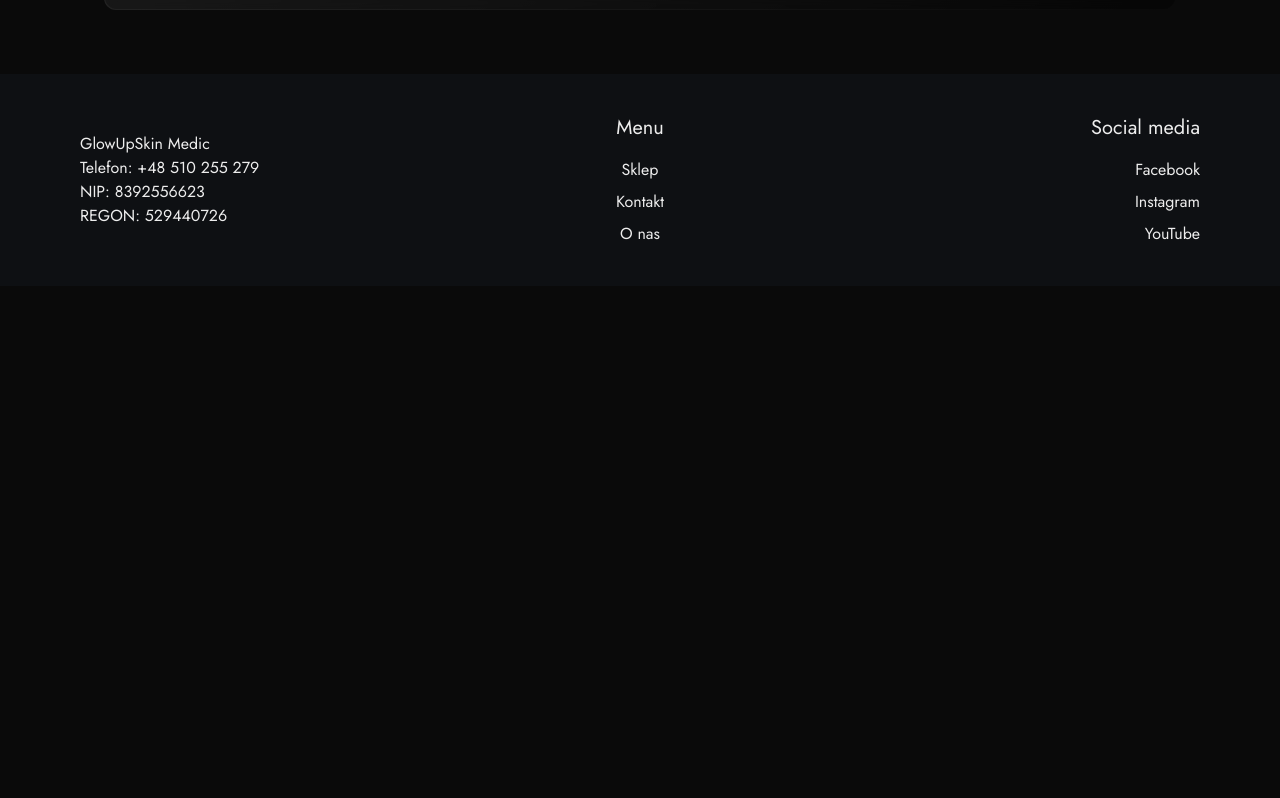
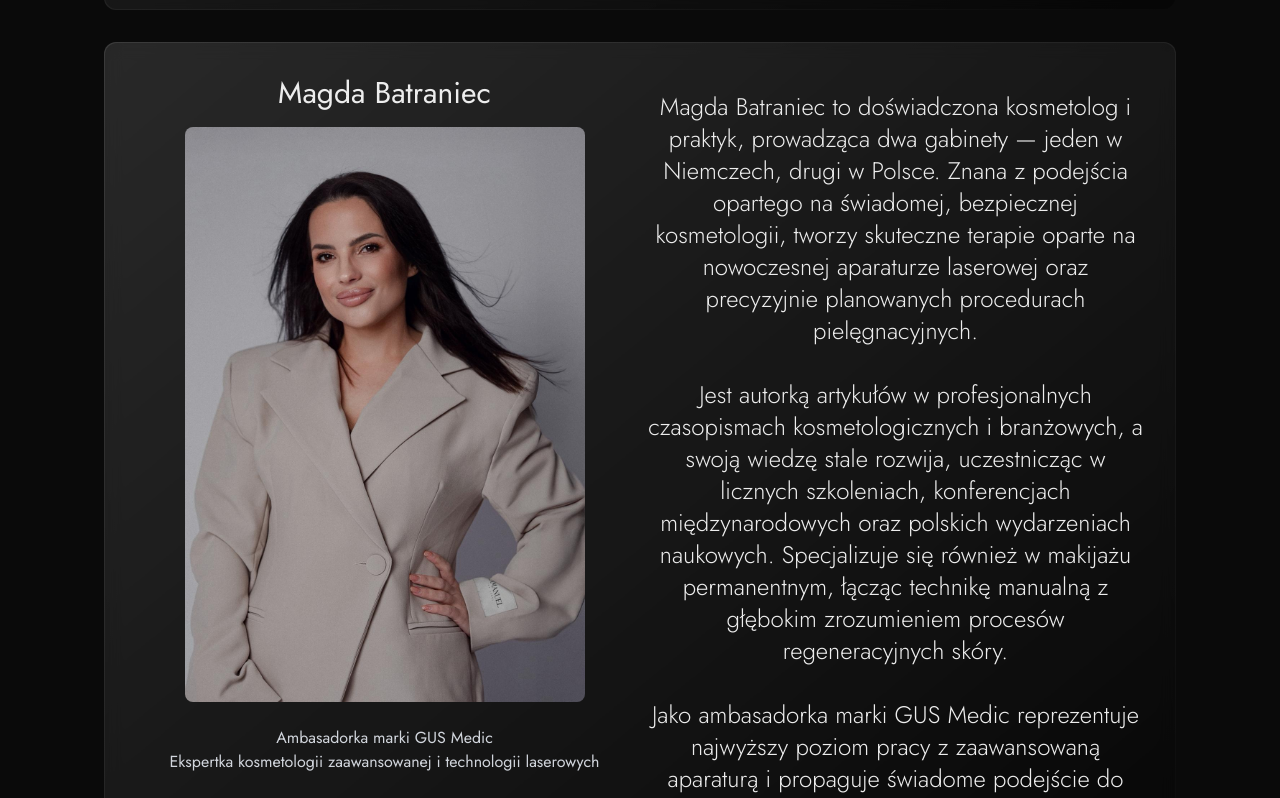
Before and after one commit to norbikam/GUS, a Next.js app: page /onas in a window 1280 px wide. Shown: the part 6416-7214 px from the top of the page. Before the commit the page ends 6702 px from the top, so only its background shows below. Built offline with nearby package versions, Linux system fonts and the light colour scheme.

Commit message:
magda-batraniec

```diff
--- a/app/components/CooperationsSection.tsx
+++ b/app/components/CooperationsSection.tsx
@@ -1,18 +1,12 @@
 import Image from "next/image";
 import Link from "next/link";
 
-export default function CooperationsSection() {
+interface CooperationsSectionProps {
+  variant?: "homepage" | "full";
+}
+
+export default function CooperationsSection({ variant = "full" }: CooperationsSectionProps) {
   const cooperations = [
-    // GÓRNY RZĄD (3 osoby) - indeksy 0, 1, 2
-    {
-      name: "Joanna Majdaniuk",
-      role: "Ekspertka medycyny estetycznej",
-      subtitle: "Specjalistka makijażu permanentnego",
-      description: "Certyfikowana linergistka Master. Specjalizacja: autologia, radiofrekwencja, wypełnianie ust.",
-      image: "/cooperations/joanna-majdaniuk.jpeg",
-      type: "ambasador",
-      isOwner: false,
-    },
     {
       name: "Dr n. med. Michał Ekkert",
       role: "Ekspert laseroterapii",
@@ -20,7 +14,25 @@
       description: "Ponad 25 lat doświadczenia w medycynie estetycznej. Założyciel Instytutu Kosmetologii i Badań Leków.",
       image: "/cooperations/michal-ekkert.jpeg",
       type: "trainer",
-      isOwner: false, // WSPÓŁWŁAŚCICIEL
+      isOwner: false,
+    },
+    {
+      name: "Joanna Majdaniuk",
+      role: "Ekspertka medycyny estetycznej",
+      subtitle: "Specjalistka makijażu permanentnego",
+      description: "Certyfikowana linergistka Master. Specjalizacja: autologia, radiofrekwencja, wypełnianie ust.",
+      image: "/cooperations/joanna-majdaniuk.jpg",
+      type: "ambasador",
+      isOwner: false,
+    },
+    {
+      name: "Magda Batraniec",
+      role: "Ekspertka kosmetologii zaawansowanej",
+      subtitle: "Specjalistka technologii laserowych",
+      description: "Ambasadorka marki GUS Medic. Specjalistka anti-aging i makijażu permanentnego. Prowadzi gabinety w Niemczech i Polsce.",
+      image: "/cooperations/magda-batraniec.jpg",
+      type: "expert",
+      isOwner: false,
     },
     {
       name: "Edyta Babula-Frątczak",
@@ -31,13 +43,22 @@
       type: "expert",
       isOwner: false,
     },
-    // DOLNY RZĄD (4 osoby) - indeksy 3, 4, 5, 6
     {
       name: "Anna Goc",
       role: "Absolwentka ŚUM",
       subtitle: "Specjalistka anti-aging",
       description: "Ekspertka w peelingach chemicznych i terapiach anti-aging. Łączy wiedzę naukową z praktyką.",
       image: "/cooperations/anna-goc.jpg",
+      type: "trainer",
+      isOwner: false,
+    },
+
+    {
+      name: "Alan Dąbrowski",
+      role: "Założyciel A.D. Academy",
+      subtitle: "Trener Beauty ITEC",
+      description: "Jedyny polski trener akredytowany w brytyjskiej organizacji Beauty ITEC. Dyplomy akceptowane w 39 krajach.",
+      image: "/cooperations/alan-dabrowski.png",
       type: "trainer",
       isOwner: false,
     },
@@ -48,15 +69,6 @@
       description: "Ponad 20 lat doświadczenia w branży sprzętu medycznego. Specjalista technik łączonych.",
       image: "/cooperations/slawomir-sobusiak.jpg",
       type: "expert",
-      isOwner: false,
-    },
-    {
-      name: "Alan Dąbrowski",
-      role: "Założyciel A.D. Academy",
-      subtitle: "Trener Beauty ITEC",
-      description: "Jedyny polski trener akredytowany w brytyjskiej organizacji Beauty ITEC. Dyplomy akceptowane w 39 krajach.",
-      image: "/cooperations/alan-dabrowski.png",
-      type: "trainer",
       isOwner: false,
     },
     {
@@ -120,24 +132,8 @@
     }
   };
 
-  // Rozdziel na górny i dolny rząd
-  const topRow = cooperations.slice(0, 3);
-  const bottomRow = cooperations.slice(3, 7);
-
-  return (
-    <div className="w-full px-8 md:px-10 py-12">
-      <div className="max-w-7xl mx-auto">
-        {/* Nagłówek sekcji */}
-        <div className="text-center mb-12">
-          <h2 className="text-4xl md:text-5xl mb-4">Nasze Współprace</h2>
-          <p className="text-lg md:text-xl font-light text-gray-300">
-            Współpracujemy z najlepszymi ekspertami w branży medycyny estetycznej
-          </p>
-        </div>
-
-        {/* GÓRNY RZĄD - 3 osoby */}
-        <div className="grid grid-cols-1 sm:grid-cols-2 lg:grid-cols-3 gap-6 mb-6">
-          {topRow.map((cooperation, index) => {
+  // Renderowanie karty
+  const renderCard = (cooperation: typeof cooperations[0], index: number) => {
     const styles = getCardStyles(cooperation.type);
 
     return (
@@ -187,55 +183,22 @@
         </div>
       </div>
     );
-          })}
+  };
+
+  return (
+    <div className="w-full px-8 md:px-10 py-12">
+      <div className="max-w-7xl mx-auto">
+        {/* Nagłówek sekcji */}
+        <div className="text-center mb-12">
+          <h2 className="text-4xl md:text-5xl mb-4">Nasze Współprace</h2>
+          <p className="text-lg md:text-xl font-light text-gray-300">
+            Współpracujemy z najlepszymi ekspertami w branży medycyny estetycznej
+          </p>
         </div>
 
-        {/* DOLNY RZĄD - 4 osoby */}
-        <div className="grid grid-cols-1 sm:grid-cols-2 lg:grid-cols-4 gap-6 mb-8">
-          {bottomRow.map((cooperation, index) => {
-            const styles = getCardStyles(cooperation.type);
-
-            return (
-              <div
-                key={index + 3}
-                className={`group relative overflow-hidden rounded-xl backdrop-blur-sm border transition-all duration-300 ${styles.gradient} ${styles.border}`}
-              >
-                {/* Badge w prawym górnym rogu */}
-                <div className="absolute top-3 right-3 z-10">
-                  <span className={`inline-block px-3 py-1 ${styles.badge.bg} ${styles.badge.text} text-xs font-bold rounded-full`}>
-                    {styles.badge.label}
-                  </span>
-                </div>
-
-                <div className="p-6 flex flex-col items-center text-center h-full">
-                  {/* Zdjęcie */}
-                  <div className={`relative w-32 h-32 mb-4 rounded-full overflow-hidden ring-2 transition-all ${styles.ring}`}>
-                    <Image
-                      src={cooperation.image}
-                      alt={cooperation.name}
-                      fill
-                      className="object-cover"
-                    />
-                  </div>
-
-                  {/* Nazwa */}
-                  <h3 className="text-xl font-semibold mb-2">{cooperation.name}</h3>
-
-                  {/* Rola i podtytuł */}
-                  <p className="text-sm text-gray-400 mb-3">
-                    {cooperation.role}
-                    <br />
-                    {cooperation.subtitle}
-                  </p>
-
-                  {/* Opis */}
-                  <p className="text-sm font-light text-gray-300 line-clamp-3">
-                    {cooperation.description}
-                  </p>
-                </div>
-              </div>
-            );
-          })}
+        {/* Grid - 2 kolumny na desktop (automatycznie układa się 4+4) */}
+        <div className="grid grid-cols-1 sm:grid-cols-4 gap-6 mb-8 max-w-5xl mx-auto">
+          {cooperations.map((cooperation, index) => renderCard(cooperation, index))}
         </div>
 
         {/* CTA - Zobacz więcej */}
--- a/app/onas/page.tsx
+++ b/app/onas/page.tsx
@@ -277,6 +277,46 @@
         </div>
       </div>
     </div>
+    <div className="p-[1px] rounded-xl bg-gradient-to-br from-white/20 via-white/10 to-transparent">
+  <div className="rounded-xl bg-black/30 backdrop-blur-sm p-8 h-full grid grid-cols-1 md:grid-cols-2 gap-0 md:gap-4 content-center align-middle">
+    <div>
+      <h2 className="text-3xl text-center">Magda Batraniec</h2>
+      <Image
+        src="/cooperations/magda-batraniec.jpeg"
+        alt="Magda Batraniec"
+        width={400}
+        height={400}
+        className="mx-auto rounded-lg mt-4"
+      />
+      <p className="text-center text-gray-300">
+        <br />
+        Ambasadorka marki GUS Medic<br />
+        Ekspertka kosmetologii zaawansowanej i technologii laserowych
+      </p>
+    </div>
+    <div className="flex justify-center align-middle content-center">
+      <p className="mt-4 text-lg md:text-2xl font-light text-center">
+        Magda Batraniec to doświadczona kosmetolog i praktyk, prowadząca dwa gabinety —
+        jeden w Niemczech, drugi w Polsce. Znana z podejścia opartego na świadomej,
+        bezpiecznej kosmetologii, tworzy skuteczne terapie oparte na nowoczesnej
+        aparaturze laserowej oraz precyzyjnie planowanych procedurach pielęgnacyjnych.
+        <br />
+        <br />
+        Jest autorką artykułów w profesjonalnych czasopismach kosmetologicznych i branżowych,
+        a swoją wiedzę stale rozwija, uczestnicząc w licznych szkoleniach, konferencjach
+        międzynarodowych oraz polskich wydarzeniach naukowych. Specjalizuje się również
+        w makijażu permanentnym, łącząc technikę manualną z głębokim zrozumieniem procesów
+        regeneracyjnych skóry.
+        <br />
+        <br />
+        Jako ambasadorka marki GUS Medic reprezentuje najwyższy poziom pracy z zaawansowaną
+        aparaturą i propaguje świadome podejście do pielęgnacji. Jej misją jest tworzenie
+        terapii, które realnie poprawiają jakość skóry i pewność siebie jej klientek.
+      </p>
+    </div>
+  </div>
+</div>
+
 
         </section>
       </main>
```
Also changed, not shown: public/cooperations/magda-batraniec.jpeg (added), public/cooperations/magda-batraniec.jpg (added). Lines whose indentation alone changed are shown as unchanged.
